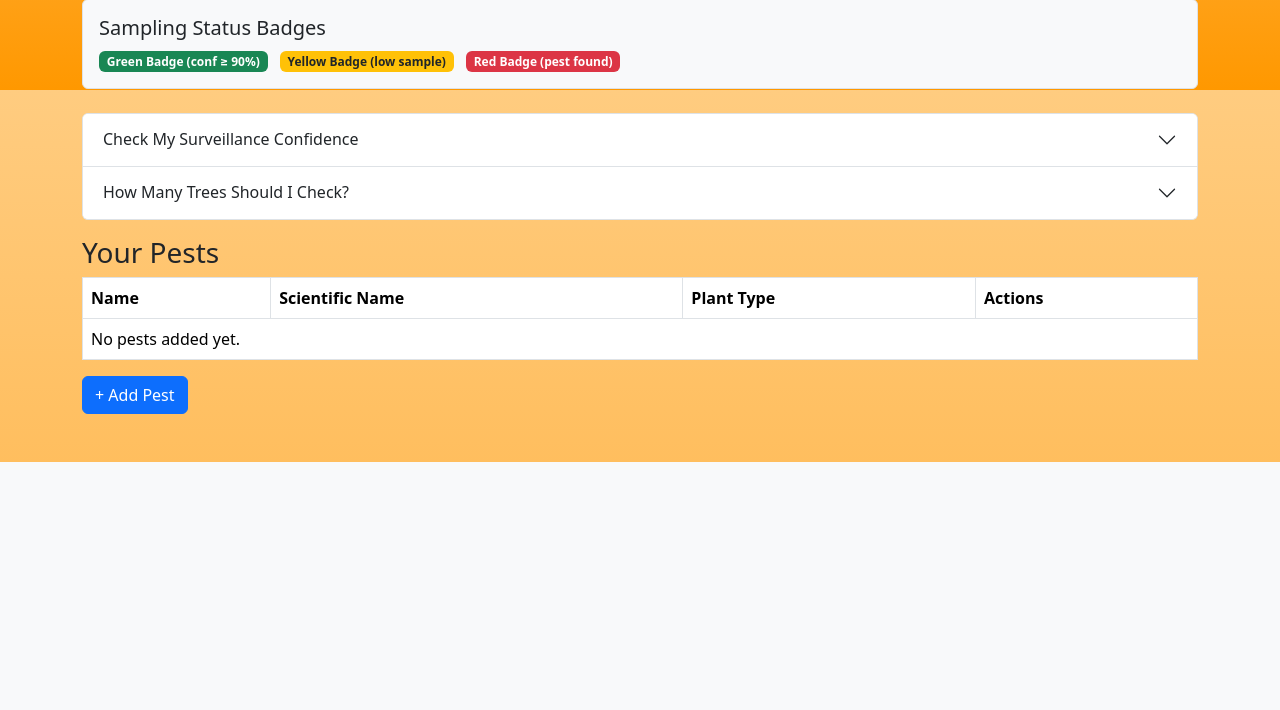
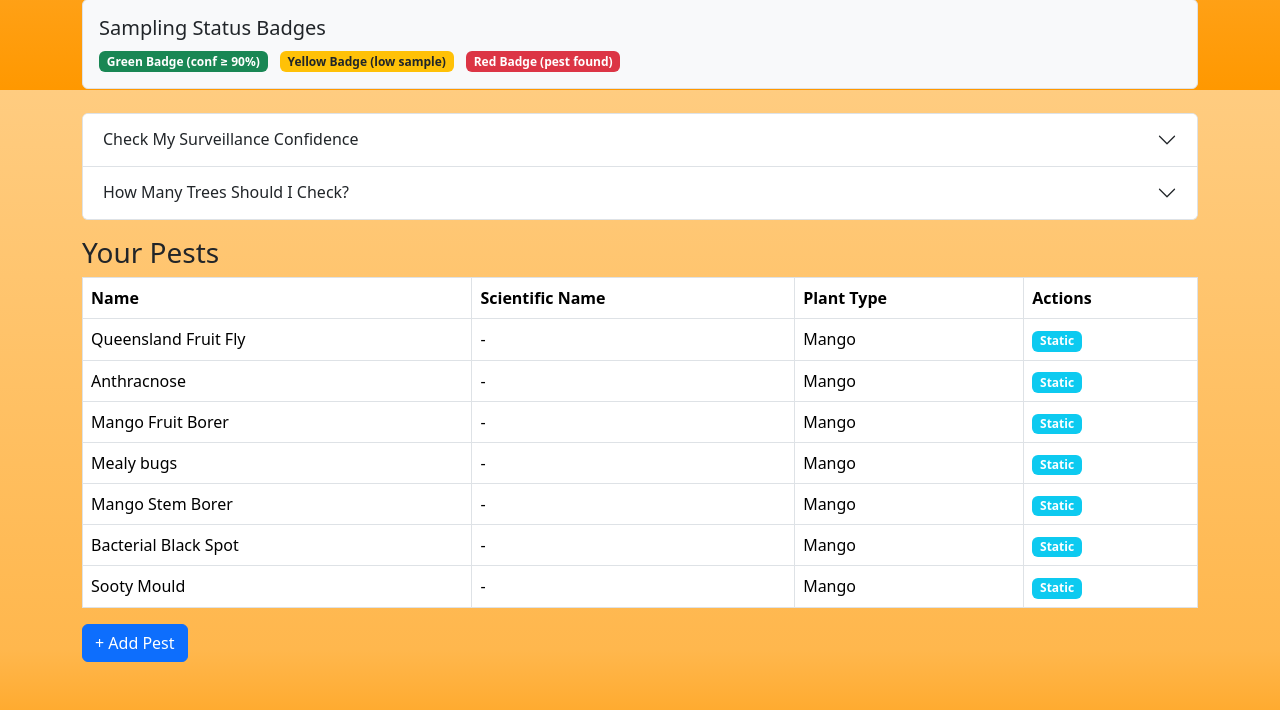
Before and after one commit to HoustonMichaelVaughn/HIT237, a Django app: page /growers/profile/ in a window 1280 px wide. Shown: the part 710-1420 px from the top of the page. Before the commit the page ends 1172 px from the top, so only its background shows below. Run offline with Django 5.2, Linux system fonts and the light colour scheme; the visitor is signed in with stand-in values (Sample User, id 1); data that the repository does not hold is empty; some libraries are stand-ins or nearby versions.

Commit message:
Implemented static pests that can be added and logged into farmblocks.

```diff
--- a/growers/templates/growers/profile.html
+++ b/growers/templates/growers/profile.html
@@ -193,11 +193,15 @@
       {% for pest in pests %}
       <tr>
         <td>{{ pest.name }}</td>
-        <td>{{ pest.scientific_name }}</td>
+        <td>{% if pest.scientific_name %}{{ pest.scientific_name }}{% else %}-{% endif %}</td>
         <td>{{ pest.plant_type.name }}</td>
         <td>
-          <a href="{% url 'edit_pest' pest.pk %}" class="btn btn-sm btn-warning">Edit</a>
-          <a href="{% url 'delete_pest' pest.pk %}" class="btn btn-sm btn-danger">Delete</a>
+          {% if not pest.is_static %}
+            <a href="{% url 'edit_pest' pest.pk %}" class="btn btn-sm btn-warning">Edit</a>
+            <a href="{% url 'delete_pest' pest.pk %}" class="btn btn-sm btn-danger">Delete</a>
+          {% else %}
+            <span class="badge bg-info">Static</span>
+          {% endif %}
         </td>
       </tr>
       {% empty %}
--- a/growers/views.py
+++ b/growers/views.py
@@ -9,6 +9,7 @@ from django.views.generic.edit import FormView
 
 from mango_pests.forms import PestSelectionForm, SampleSizeForm
 from mango_pests.models import FarmBlock, PestCheck
+from mango_pests.data import Pestsdiseases  # <-- import static pests
 
 from .forms import RegisterUserForm
 
@@ -88,10 +89,21 @@ def profile_view(request):
     # E) Only show the first 5 in the Recent Pest Checks table
     recent_pest_checks = filtered_checks[:5]
 
-    # Fetch all pests for display in dashboard
+    # Fetch all pests for display in dashboard (DB + static)
     from mango_pests.models import Pest
 
-    pests = Pest.objects.all()
+    db_pests = list(Pest.objects.all())
+    # Wrap static pests as dicts with DB-like fields for template compatibility
+    static_pests = [
+        type('StaticPest', (), {
+            'name': p.cardtitle,
+            'scientific_name': getattr(p, 'scientific_name', ''),
+            'description': p.detailedinfo,
+            'plant_type': type('PlantType', (), {'name': 'Mango'})(),
+            'is_static': True
+        })() for p in Pestsdiseases
+    ]
+    pests = db_pests + static_pests
 
     # F) Two separate forms with prefixes (for the calculators)
     form = PestSelectionForm(request.POST or None, prefix="surv")
--- a/mango_pests/forms.py
+++ b/mango_pests/forms.py
@@ -2,6 +2,7 @@ from django import forms
 
 from mango_pests.models import Pest
 
+from .data import Pestsdiseases
 from .models import PATH_CHOICES, FarmBlock, Pest, PestCheck
 
 
@@ -52,6 +53,13 @@ class PestCheckForm(forms.ModelForm):
             self.fields["farm_block"].queryset = FarmBlock.objects.filter(grower=user)
         else:
             self.fields["farm_block"].queryset = FarmBlock.objects.none()
+        # Patch pest queryset to include static pests as choices
+        db_pests = list(Pest.objects.all())
+        static_pests = [
+            (f"static::{i}", p.cardtitle) for i, p in enumerate(Pestsdiseases)
+        ]
+        db_choices = [(p.pk, p.name) for p in db_pests]
+        self.fields["pest"].choices = db_choices + static_pests
 
 
 class PestSelectionForm(forms.Form):
```
Also changed, not shown: mango_pests/views.py (+29 -2 lines).
